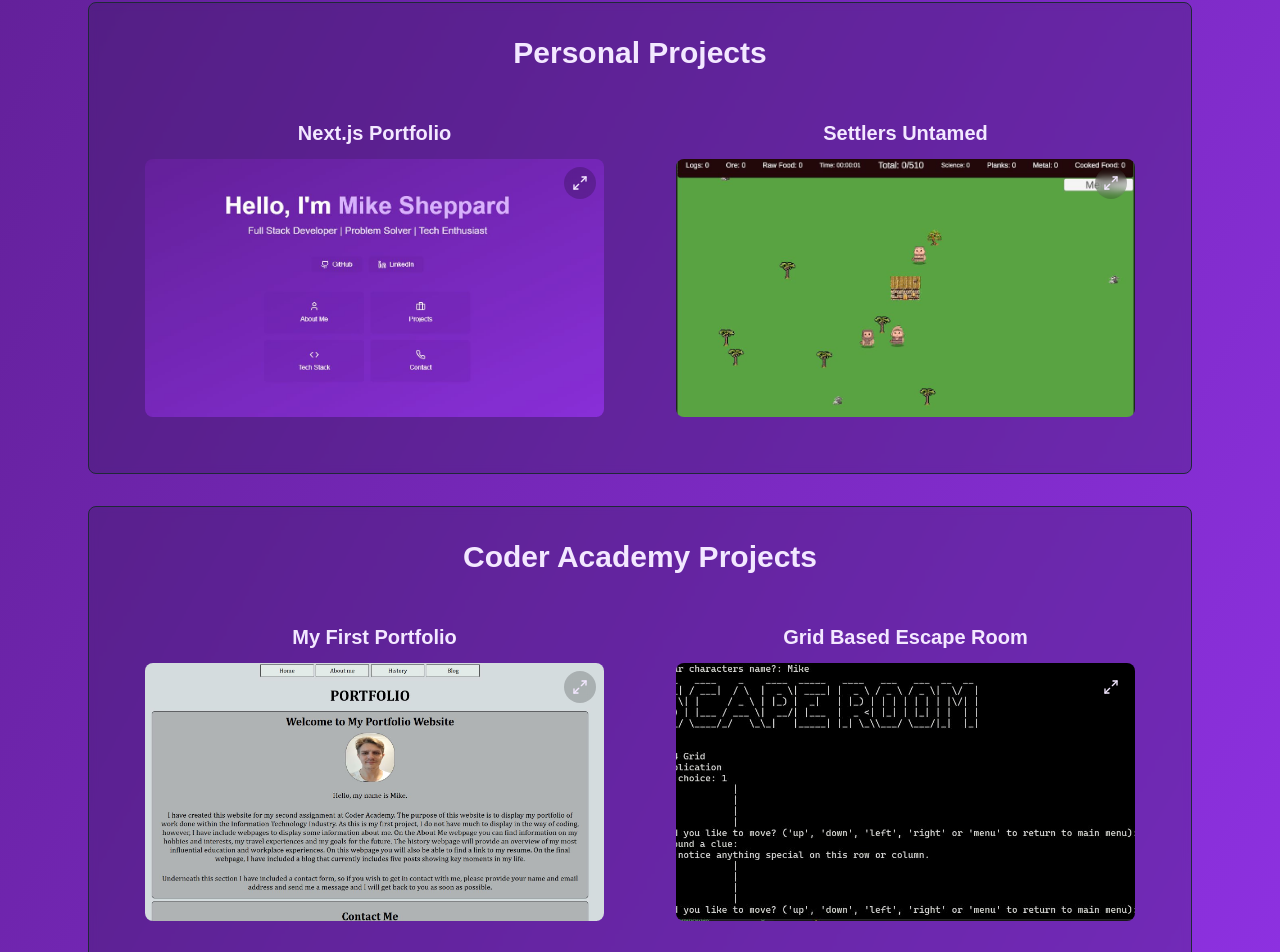
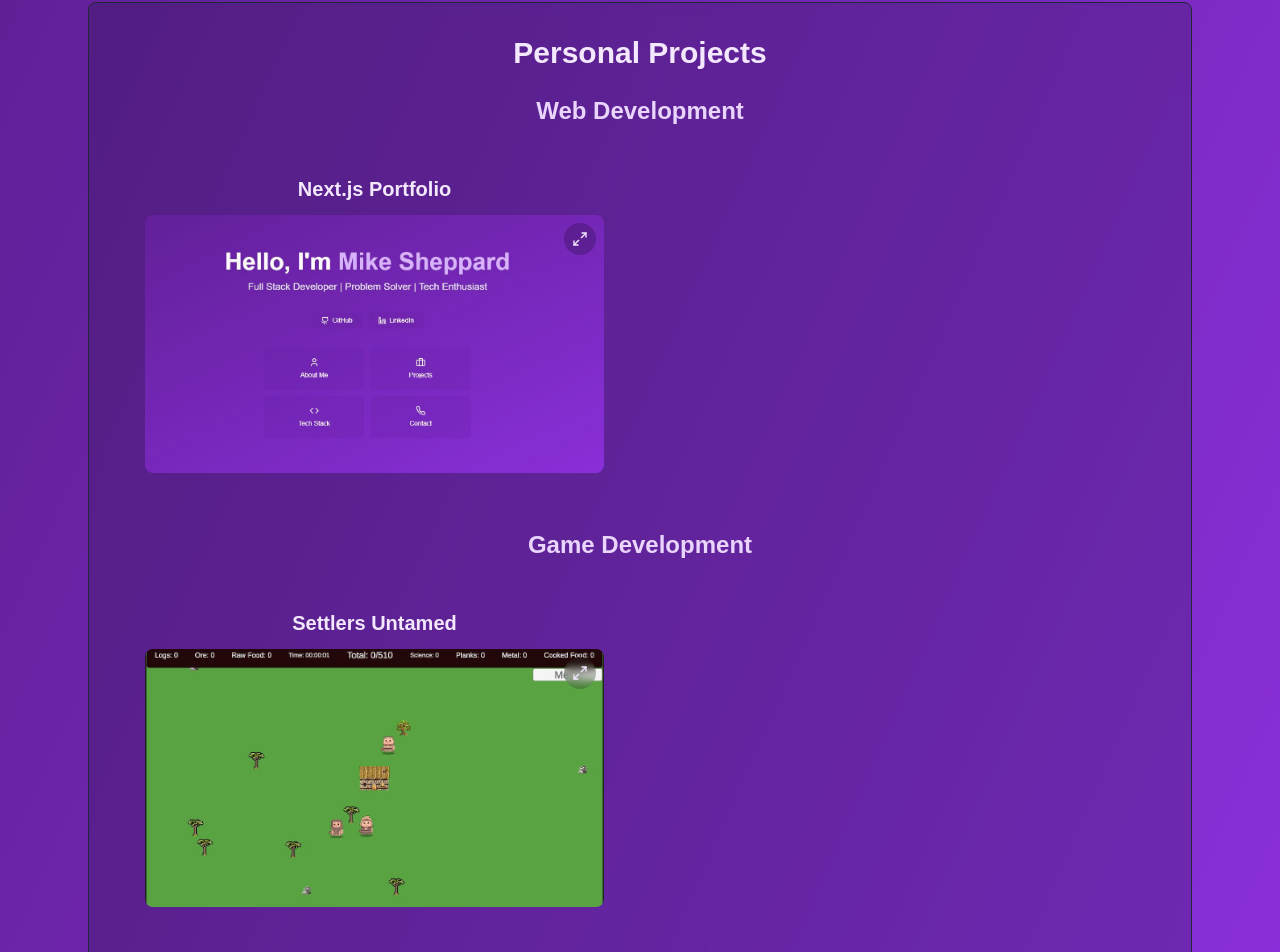
Before and after one commit to MikeLS95/Portfolio-NextJs, a Next.js app: page /projects in a window 1280 px wide. Shown: the part 921-1873 px from the top of the page. Built offline with nearby package versions, Linux system fonts and the light colour scheme.

Commit message:
Adjusted personal projects to have game projects and web projects

```diff
--- a/src/app/(dashboard)/projects/page.tsx
+++ b/src/app/(dashboard)/projects/page.tsx
@@ -16,7 +16,7 @@ type Project = {
   description: string;
   techStack: string[];
   githubLink: string | null;
-  demoLink?: string; // Optional demo link field
+  demoLink?: string;
   image: string;
   imageAlt: string;
 };
@@ -144,11 +144,15 @@ const Projects: React.FC = () => {
     },
   ];
 
-  const personalProjects: Project[] = [
+  const personalProjects: {
+    webDevelopment: Project[];
+    gameDevelopment: Project[];
+  } = {
+    webDevelopment: [
       {
         title: "Next.js Portfolio",
         description:
-        "Welcome to my portfolio! I built this website using Next.js to showcase my skills, projects, and professional experiences. This platform reflects who I am as a developer, highlighting my work and the technologies I'm passionate about. With the power of Next.js, I've ensured the site is fast, responsive, and provides a great user experience. Feel free to explore and learn more about what I've been working on!",
+          "This portfolio website showcases my skills, projects, and professional experiences. Built with Next.js, it is designed for high performance, responsiveness, and an engaging user experience.",
         techStack: [
           "Next.js: Framework for React with server-side rendering and static site generation.",
           "React: JavaScript library for building user interfaces.",
@@ -160,10 +164,12 @@ const Projects: React.FC = () => {
         image: "/projects/NextPortfolio.JPG",
         imageAlt: "Next.js Portfolio Project Interface",
       },
+    ],
+    gameDevelopment: [
       {
         title: "Settlers Untamed",
         description:
-        "Settlers Untamed is an idle civilization builder where players oversee the growth and development of their settlement. Villagers autonomously gather resources, construct buildings, and expand the civilization, while players strategically manage upgrades and advancements. Science points can be collected and spent on technological upgrades to enhance efficiency, unlock new structures, and accelerate progress. Built with Unity6 and C#, this project focuses on creating an engaging idle gameplay loop with dynamic resource management and automation mechanics.",
+          "Settlers Untamed is an idle civilization builder where players oversee the growth and development of their settlement. Built with Unity6 and C#, it focuses on creating an engaging idle gameplay loop with dynamic resource management and automation mechanics.",
         techStack: [
           "Unity6: Game engine for developing 2D and 3D games.",
           "Unity Editor: Development environment for designing and testing the game.",
@@ -171,10 +177,12 @@ const Projects: React.FC = () => {
           "Unity Cloud: Cloud-based version control and collaboration platform.",
         ],
         githubLink: null,
+        demoLink: "https://youtu.be/h6AmqrT5Jfs",
         image: "/projects/SettlersUntamed.JPG",
         imageAlt: "Settlers Untamed Game Interface",
       },
-  ];
+    ],
+  };
 
   const coderAcademyProjects: Project[] = [
     {
@@ -288,8 +296,14 @@ const Projects: React.FC = () => {
           <h2 className="text-3xl font-bold text-purple-100 mb-6 text-center">
             Personal Projects
           </h2>
-          <div className="grid grid-cols-1 md:grid-cols-2 gap-6">
-            {personalProjects.map((project, index) => (
+
+          {/* Web Development Projects */}
+          <div className="mb-8">
+            <h3 className="text-2xl font-semibold text-purple-200 mb-6 text-center">
+              Web Development
+            </h3>
+            <div className="grid grid-cols-1 md:grid-cols-2 gap-6 justify-center">
+              {personalProjects.webDevelopment.map((project, index) => (
                 <div
                   key={index}
                   className="rounded-lg p-6 hover:bg-gray-800/30 transition-colors flex flex-col items-center"
@@ -297,6 +311,24 @@ const Projects: React.FC = () => {
                   <ProjectDialog project={project} />
                 </div>
               ))}
+            </div>
+          </div>
+
+          {/* Game Development Projects */}
+          <div className="mb-8">
+            <h3 className="text-2xl font-semibold text-purple-200 mb-6 text-center">
+              Game Development
+            </h3>
+            <div className="grid grid-cols-1 md:grid-cols-2 gap-6 justify-center">
+              {personalProjects.gameDevelopment.map((project, index) => (
+                <div
+                  key={index}
+                  className="rounded-lg p-6 hover:bg-gray-800/30 transition-colors flex flex-col items-center"
+                >
+                  <ProjectDialog project={project} />
+                </div>
+              ))}
+            </div>
           </div>
         </div>
 
```
Lines whose indentation alone changed are shown as unchanged.
